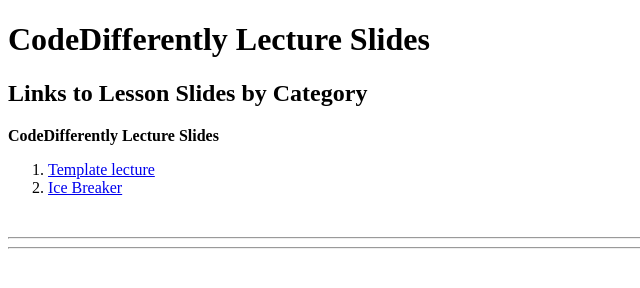
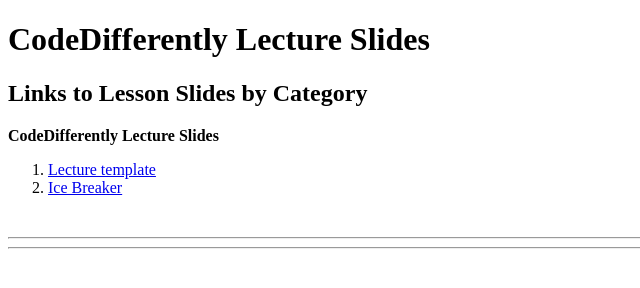
Before and after one commit to code-differently/Lecture-Slides, a plain HTML site: page index.html in a window 1280 px wide. Shown: the full height of the page, 0-640 px from the left. Drawn offline with Linux system fonts and the light colour scheme.

```diff
--- a/index.html
+++ b/index.html
@@ -17,7 +17,7 @@
 	<section>
 		<strong>CodeDifferently Lecture Slides</strong>
 		<ol>
-			<li><a href="lectures/template/page.html">Template lecture</li></a>
+			<li><a href="lectures/template/page.html">Lecture template</li></a>
 			<li><a href="lectures/icebreaker/page.html">Ice Breaker</li></a>
 		</ol>
 	</section>
```
Also changed, not shown: 1 other file.
